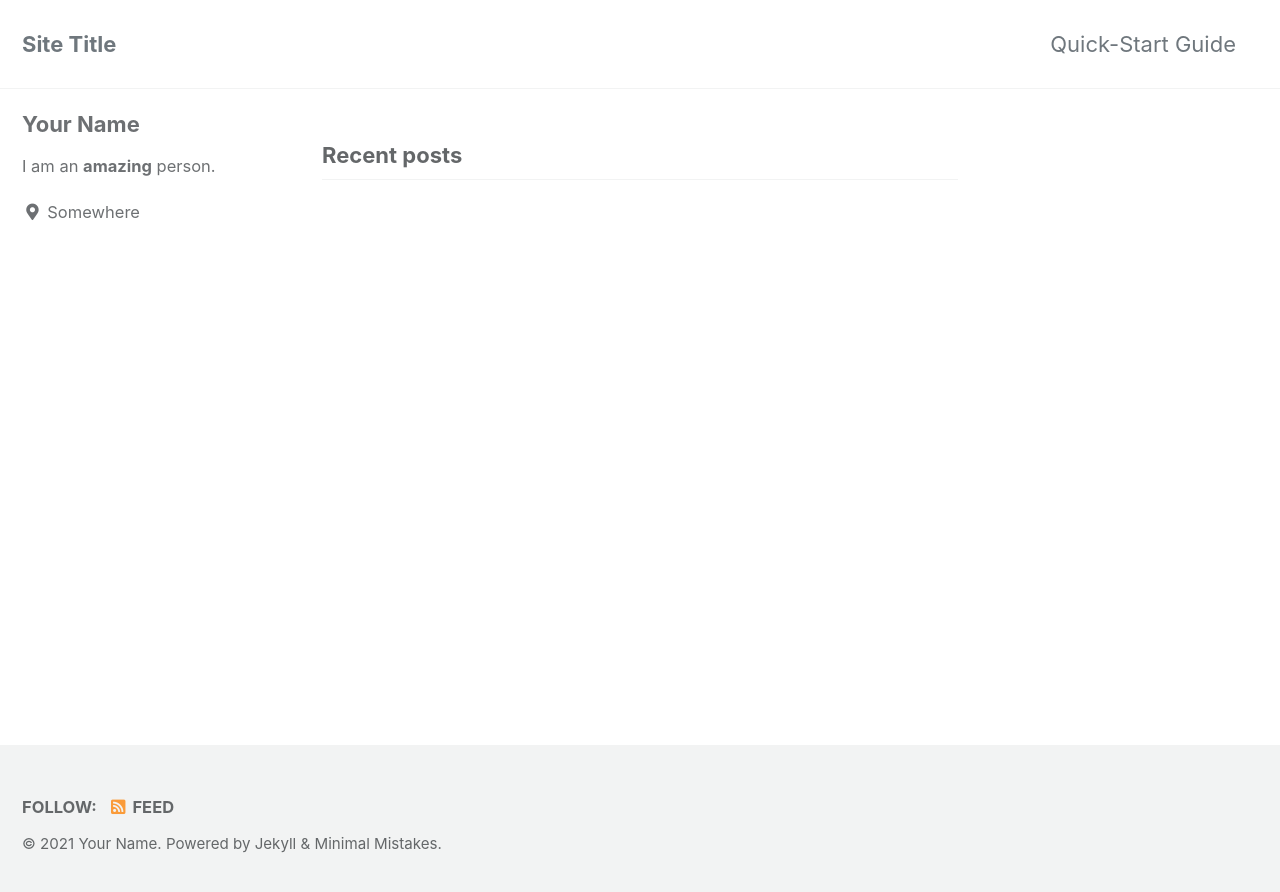
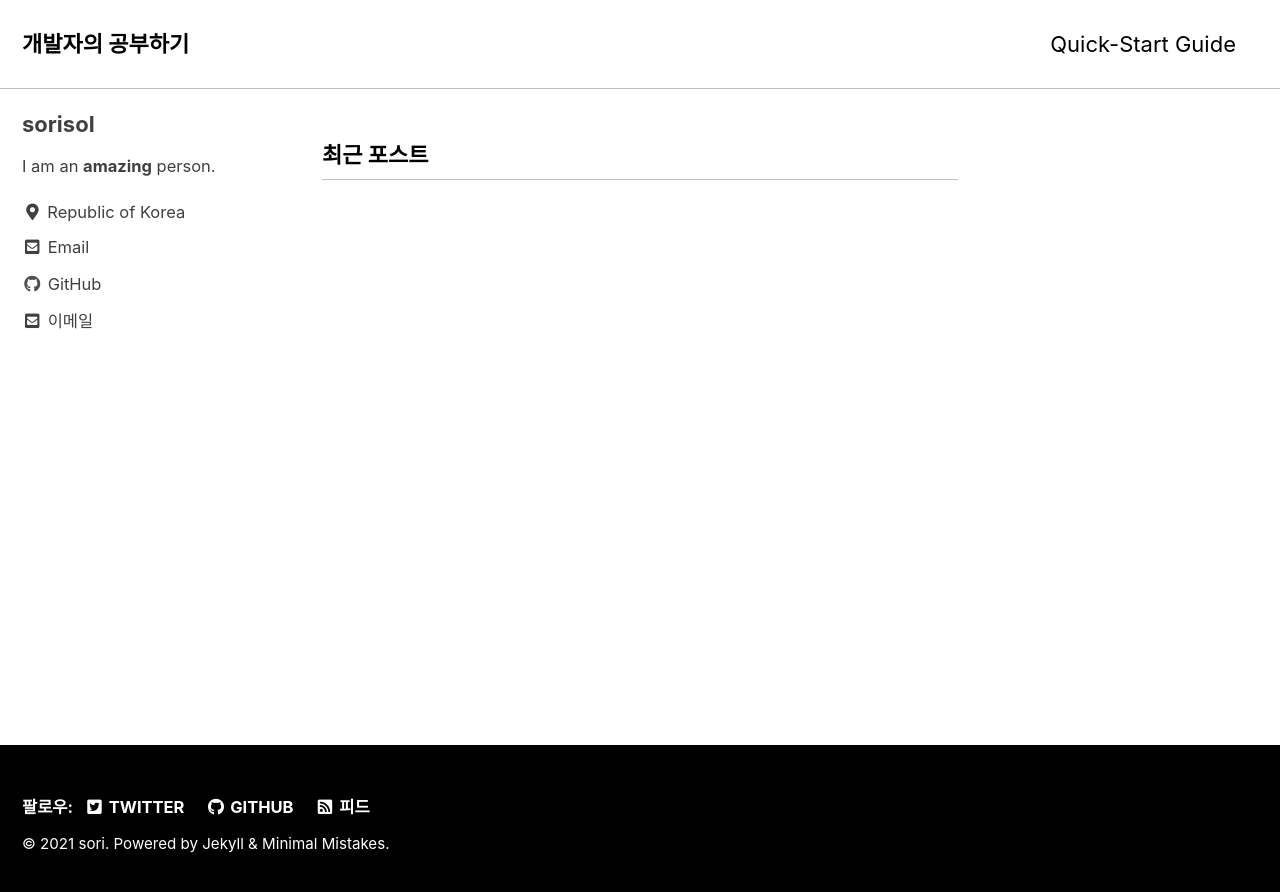
Before and after one commit to sorisol/sorisol.github.io, a Jekyll site: the page built from index.html, in a window 1280 px wide. Shown: the top 892 px of the page. Built offline with Jekyll 4.4.1, drawn with Linux system fonts in a browser that asks for light colours; cached includes are drawn as plain includes; the list of posts is cut into pages by our own code.

Commit message:
Update _config.yml

```diff
--- a/_config.yml
+++ b/_config.yml
@@ -12,22 +12,22 @@
 
 # theme                  : "minimal-mistakes-jekyll"
 # remote_theme           : "mmistakes/minimal-mistakes"
-minimal_mistakes_skin    : "default" # "air", "aqua", "contrast", "dark", "dirt", "neon", "mint", "plum", "sunrise"
+minimal_mistakes_skin    : "contrast" # "air", "aqua", "contrast", "dark", "dirt", "neon", "mint", "plum", "sunrise"
 
 # Site Settings
-locale                   : "en-US"
-title                    : "Site Title"
+locale                   : "ko-KR"
+title                    : "개발자의 공부하기"
 title_separator          : "-"
 subtitle                 : # site tagline that appears below site title in masthead
-name                     : "Your Name"
-description              : "An amazing website."
-url                      : # the base hostname & protocol for your site e.g. "https://mmistakes.github.io"
-baseurl                  : # the subpath of your site, e.g. "/blog"
-repository               : # GitHub username/repo-name e.g. "mmistakes/minimal-mistakes"
+name                     : "sori"
+description              : "자바, 코테 공부하기"
+url                      : "https://sorisol.github.io"
+baseurl                  : "" # the subpath of your site, e.g. "/blog"
+repository               : "sorisol/sorisol.github.io" # GitHub username/repo-name e.g. "mmistakes/minimal-mistakes"
 teaser                   : # path of fallback teaser image, e.g. "/assets/images/500x300.png"
 logo                     : # path of logo image to display in the masthead, e.g. "/assets/images/88x88.png"
-masthead_title           : # overrides the website title displayed in the masthead, use " " for no title
-# breadcrumbs            : false # true, false (default)
+masthead_title           : "개발자의 공부하기" # overrides the website title displayed in the masthead, use " " for no title
+# breadcrumbs            : true # true, false (default)
 words_per_minute         : 200
 comments:
   provider               : # false (default), "disqus", "discourse", "facebook", "staticman", "staticman_v2", "utterances", "custom"
@@ -93,15 +93,15 @@ analytics:
 
 # Site Author
 author:
-  name             : "Your Name"
+  name             : "sorisol"
   avatar           : # path of avatar image, e.g. "/assets/images/bio-photo.jpg"
   bio              : "I am an **amazing** person."
-  location         : "Somewhere"
-  email            :
+  location         : "Republic of Korea"
+  email            : "6.6yesol@gmail.com"
   links:
     - label: "Email"
       icon: "fas fa-fw fa-envelope-square"
-      # url: "mailto:your.name@email.com"
+      url: mailto:6.6yesol@gmail.com
     - label: "Website"
       icon: "fas fa-fw fa-link"
       # url: "https://your-website.com"
@@ -113,7 +113,7 @@ author:
       # url: "https://facebook.com/"
     - label: "GitHub"
       icon: "fab fa-fw fa-github"
-      # url: "https://github.com/"
+      url: "https://github.com/sorisol"
     - label: "Instagram"
       icon: "fab fa-fw fa-instagram"
       # url: "https://instagram.com/"
@@ -123,13 +123,13 @@ footer:
   links:
     - label: "Twitter"
       icon: "fab fa-fw fa-twitter-square"
-      # url:
+      url: mailto:6.6yesol@gmail.com
     - label: "Facebook"
       icon: "fab fa-fw fa-facebook-square"
       # url:
     - label: "GitHub"
       icon: "fab fa-fw fa-github"
-      # url:
+      url: "https://github.com/sorisol"
     - label: "GitLab"
       icon: "fab fa-fw fa-gitlab"
       # url:
```
